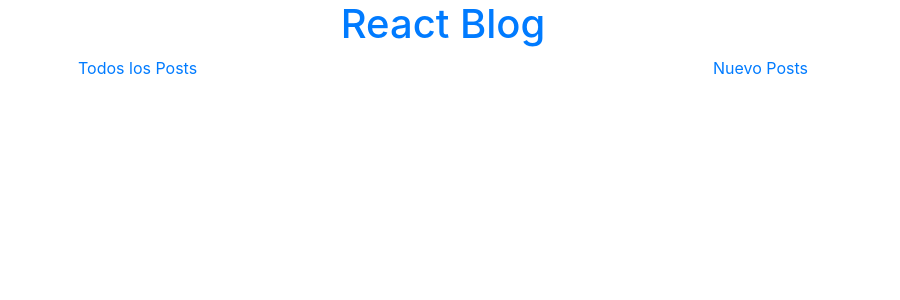
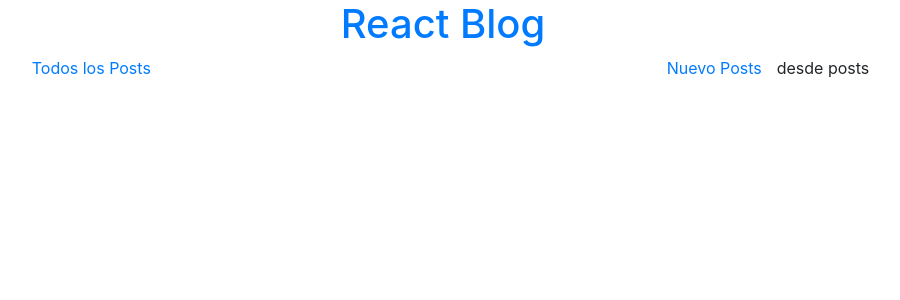
Before and after one commit to PabloAdriaensens/crudreact, a React (Create React App) app: page / in a window 1280 px wide. Shown: the top 300 px of the page, without its empty margins (197-1097 px from the left). Built offline with nearby package versions, Linux system fonts and the light colour scheme; no server answers.

Commit message:
Created Posts component and connected to Router

```diff
--- /dev/null
+++ b/src/componentes/Posts.js
@@ -0,0 +1,13 @@
+import React, {Component} from 'react';
+
+class Posts extends Component{
+    render() {
+        return (
+            <p>
+                desde posts
+            </p>
+        );
+    }
+}
+
+export default Posts;
--- a/src/componentes/Router.js
+++ b/src/componentes/Router.js
@@ -3,6 +3,7 @@ import {BrowserRouter, Route, Switch} from "react-router-dom";
 import axios from 'axios';
 import Header from "./Header";
 import Navegacion from "./Navegacion";
+import Posts from "./Posts";
 
 class Router extends Component {
 
@@ -30,6 +31,17 @@ class Router extends Component {
                     <div className="row justify-content-center">
                         <Header/>
                         <Navegacion/>
+                        <Switch>
+                            <Route exact path="/" render={() => {
+                                return (
+                                    <Posts
+                                        posts={this.state.posts}
+                                    />
+                                )
+                            }}
+
+                            />
+                        </Switch>
                     </div>
                 </div>
             </BrowserRouter>
```
